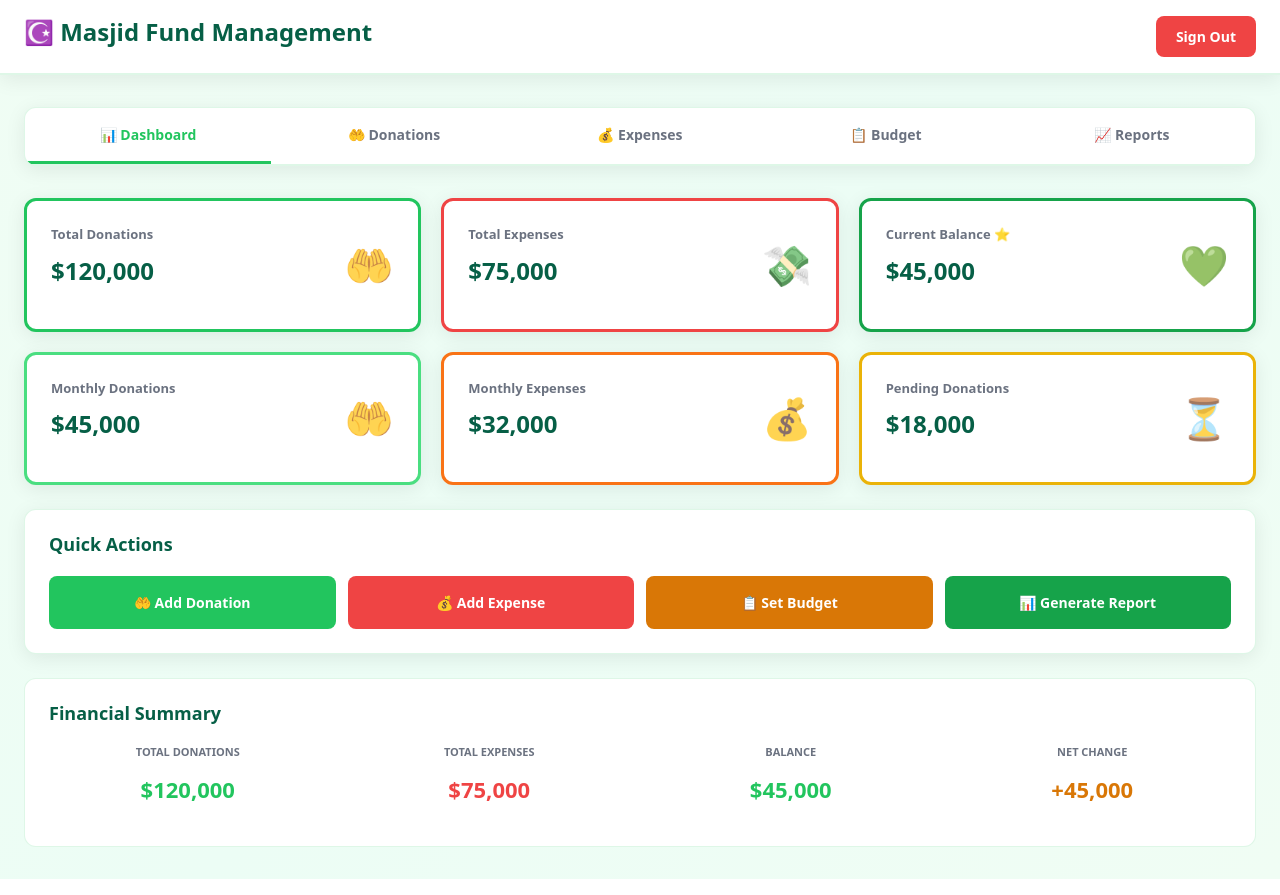
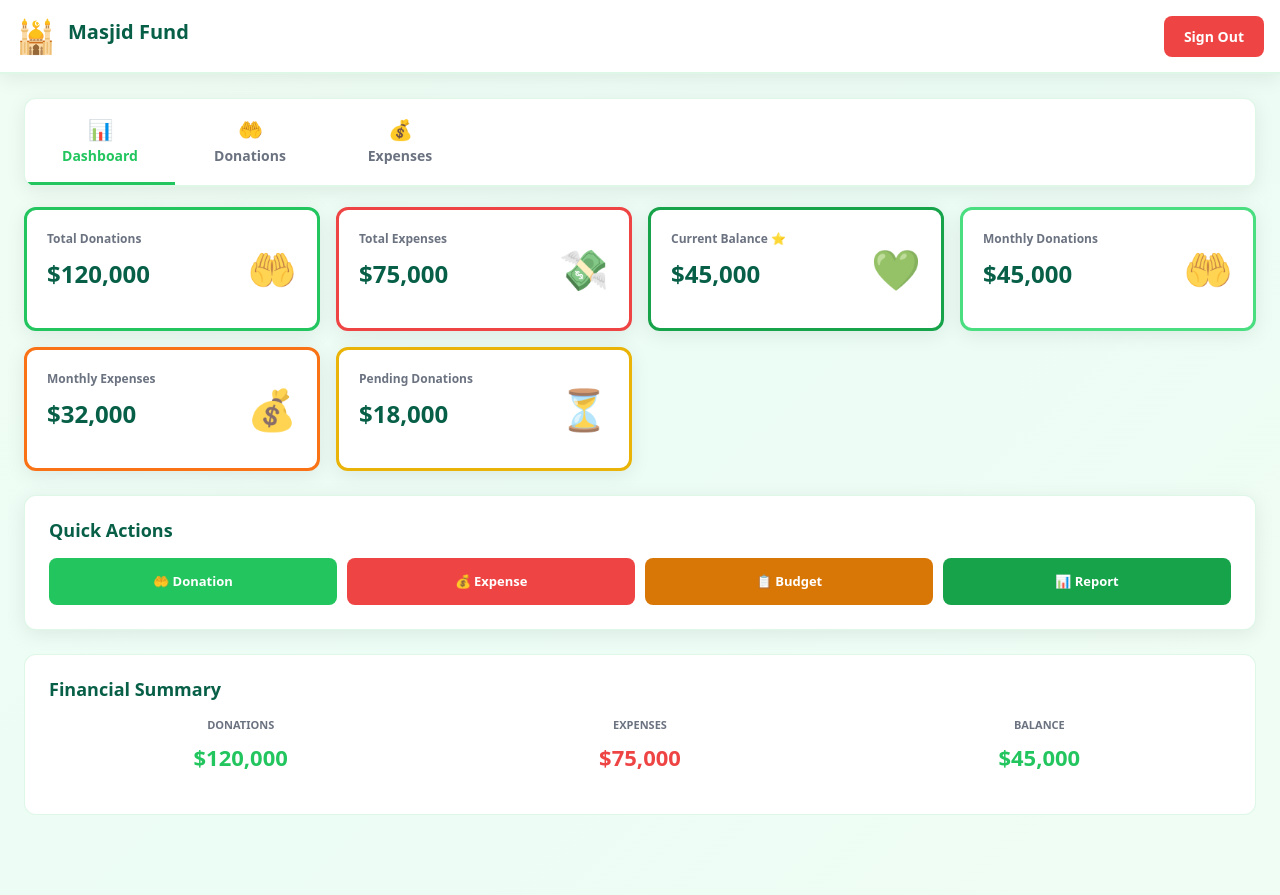
Before and after one commit to AhmadJilani12/Mosque-Fund-Managment, a Next.js app: page /dashboard in a window 1280 px wide. Built offline with nearby package versions, Linux system fonts and the light colour scheme; sample sign-in values are in the browser's storage.

Commit message:
setted the dashbaord page

```diff
--- a/app/dashboard/page.js
+++ b/app/dashboard/page.js
@@ -6,12 +6,21 @@ import { useRouter } from 'next/navigation';
 export default function Dashboard() {
   const router = useRouter();
   const [activeTab, setActiveTab] = useState('dashboard');
+  const [showScrollTop, setShowScrollTop] = useState(false);
 
   useEffect(() => {
     const token = localStorage.getItem('adminToken');
     if (!token) {
       router.push('/');
     }
+
+    // Handle scroll to top button
+    const handleScroll = () => {
+      setShowScrollTop(window.scrollY > 300);
+    };
+
+    window.addEventListener('scroll', handleScroll);
+    return () => window.removeEventListener('scroll', handleScroll);
   }, [router]);
 
   const handleLogout = () => {
@@ -19,7 +28,11 @@ export default function Dashboard() {
     router.push('/');
   };
 
-  // Mock data - will connect to API later
+  const scrollToTop = () => {
+    window.scrollTo({ top: 0, behavior: 'smooth' });
+  };
+
+  // Mock data
   const dashboardData = {
     totalDonations: 120000,
     totalExpenses: 75000,
@@ -34,7 +47,7 @@ export default function Dashboard() {
       backgroundColor: '#ffffff',
       borderRadius: '12px',
       boxShadow: '0 4px 20px rgba(0, 0, 0, 0.08)',
-      padding: '24px',
+      padding: '20px',
       border: `3px solid ${color}`,
       transition: 'all 0.3s',
       cursor: 'pointer'
@@ -49,15 +62,23 @@ export default function Dashboard() {
     }}>
       <div style={{display: 'flex', alignItems: 'center', justifyContent: 'space-between'}}>
         <div>
-          <p style={{color: '#6b7280', fontSize: '13px', fontWeight: '600', marginBottom: '8px'}}>{title}</p>
-          <p style={{fontSize: '24px', fontWeight: 'bold', color: '#065f46'}}>
+          <p style={{color: '#6b7280', fontSize: '12px', fontWeight: '600', marginBottom: '8px'}}>{title}</p>
+          <p style={{fontSize: 'clamp(18px, 4vw, 24px)', fontWeight: 'bold', color: '#065f46'}}>
             ${amount?.toLocaleString()}
           </p>
         </div>
-        <div style={{fontSize: '40px', opacity: 0.8}}>{icon}</div>
+        <div style={{fontSize: 'clamp(32px, 8vw, 40px)', opacity: 0.8}}>{icon}</div>
       </div>
     </div>
   );
+
+  const tabs = [
+    { id: 'dashboard', label: 'Dashboard', icon: '📊' },
+    { id: 'donations', label: 'Donations', icon: '🤲' },
+    { id: 'expenses', label: 'Expenses', icon: '💰' },
+    { id: 'budget', label: 'Budget', icon: '📋' },
+    { id: 'reports', label: 'Reports', icon: '📈' },
+  ];
 
   return (
     <div style={{
@@ -70,29 +91,47 @@ export default function Dashboard() {
         backgroundColor: '#ffffff',
         boxShadow: '0 4px 20px rgba(0, 0, 0, 0.08)',
         borderBottom: '2px solid rgba(34, 197, 94, 0.15)',
-        backdropFilter: 'blur(20px)'
+        backdropFilter: 'blur(20px)',
+        position: 'sticky',
+        top: 0,
+        zIndex: 100
       }}>
         <div style={{
           maxWidth: '1280px',
           margin: '0 auto',
-          padding: '16px 24px',
+          padding: '12px 16px',
           display: 'flex',
           justifyContent: 'space-between',
-          alignItems: 'center'
+          alignItems: 'center',
+          gap: '12px'
         }}>
-          <h1 style={{fontSize: '24px', fontWeight: 'bold', color: '#065f46'}}>☪️ Masjid Fund Management</h1>
+          <div style={{display: 'flex', alignItems: 'center', gap: '12px', minWidth: 0}}>
+            <div style={{fontSize: 'clamp(24px, 6vw, 32px)'}}>🕌</div>
+            <h1 style={{
+              fontSize: 'clamp(14px, 4vw, 20px)',
+              fontWeight: 'bold',
+              color: '#065f46',
+              overflow: 'hidden',
+              textOverflow: 'ellipsis',
+              whiteSpace: 'nowrap'
+            }}>
+              Masjid Fund
+            </h1>
+          </div>
+
           <button
             onClick={handleLogout}
             style={{
               backgroundColor: '#ef4444',
               color: 'white',
               fontWeight: '600',
-              padding: '10px 20px',
+              padding: 'clamp(8px, 2vw, 10px) clamp(12px, 3vw, 20px)',
               borderRadius: '8px',
               border: 'none',
-              fontSize: '14px',
+              fontSize: 'clamp(11px, 2vw, 14px)',
               cursor: 'pointer',
-              transition: 'all 0.3s'
+              transition: 'all 0.3s',
+              whiteSpace: 'nowrap'
             }}
             onMouseEnter={(e) => {
               e.currentTarget.style.backgroundColor = '#dc2626';
@@ -112,40 +151,48 @@ export default function Dashboard() {
       <div style={{
         maxWidth: '1280px',
         margin: '0 auto',
-        padding: '32px 24px'
+        padding: 'clamp(12px, 3vw, 24px)',
+        paddingBottom: '80px'
       }}>
-        {/* Navigation Tabs */}
+        {/* Navigation Tabs - Only show 3 on mobile */}
         <div style={{
           backgroundColor: '#ffffff',
           borderRadius: '12px',
           boxShadow: '0 4px 20px rgba(0, 0, 0, 0.08)',
-          marginBottom: '32px',
+          marginBottom: '20px',
           border: '1px solid rgba(34, 197, 94, 0.15)',
-          overflow: 'hidden'
+          overflow: 'auto'
         }}>
-          <div style={{display: 'flex', borderBottom: '1px solid rgba(34, 197, 94, 0.15)'}}>
-            {[
-              { id: 'dashboard', label: 'Dashboard', icon: '📊' },
-              { id: 'donations', label: 'Donations', icon: '🤲' },
-              { id: 'expenses', label: 'Expenses', icon: '💰' },
-              { id: 'budget', label: 'Budget', icon: '📋' },
-              { id: 'reports', label: 'Reports', icon: '📈' },
-            ].map((tab) => (
+          <div style={{
+            display: 'flex',
+            borderBottom: '1px solid rgba(34, 197, 94, 0.15)',
+            overflowX: 'auto',
+            scrollBehavior: 'smooth'
+          }}>
+            {tabs.map((tab, index) => {
+              // Hide 4th and 5th items on mobile (only show first 3)
+              const isHiddenOnMobile = index >= 3;
+
+              return (
                 <button
                   key={tab.id}
                   onClick={() => setActiveTab(tab.id)}
                   style={{
-                  flex: 1,
-                  padding: '16px 16px',
+                    flex: '0 0 auto',
+                    minWidth: 'clamp(80px, 20vw, 150px)',
+                    padding: 'clamp(10px, 2vw, 16px)',
                     fontWeight: '600',
-                  fontSize: '14px',
+                    fontSize: 'clamp(11px, 2vw, 14px)',
                     border: 'none',
                     backgroundColor: 'transparent',
                     color: activeTab === tab.id ? '#22c55e' : '#6b7280',
                     cursor: 'pointer',
                     borderBottom: activeTab === tab.id ? '3px solid #22c55e' : '3px solid transparent',
-                  transition: 'all 0.3s'
+                    transition: 'all 0.3s',
+                    textAlign: 'center',
+                    display: isHiddenOnMobile ? 'none' : 'block'
                   }}
+                  className={isHiddenOnMobile ? 'hide-on-mobile' : ''}
                   onMouseEnter={(e) => {
                     if (activeTab !== tab.id) {
                       e.currentTarget.style.color = '#065f46';
@@ -157,20 +204,22 @@ export default function Dashboard() {
                     }
                   }}
                 >
-                {tab.icon} {tab.label}
+                  <div style={{fontSize: 'clamp(16px, 3vw, 20px)'}}>{tab.icon}</div>
+                  <div>{tab.label}</div>
                 </button>
-            ))}
+              );
+            })}
           </div>
         </div>
 
         {/* Dashboard Tab */}
         {activeTab === 'dashboard' && (
-          <div style={{display: 'flex', flexDirection: 'column', gap: '24px'}}>
+          <div style={{display: 'flex', flexDirection: 'column', gap: 'clamp(16px, 3vw, 24px)'}}>
             {/* Stats Grid */}
             <div style={{
               display: 'grid',
-              gridTemplateColumns: 'repeat(auto-fit, minmax(300px, 1fr))',
-              gap: '20px'
+              gridTemplateColumns: 'repeat(auto-fit, minmax(clamp(150px, 100%, 280px), 1fr))',
+              gap: 'clamp(12px, 2vw, 16px)'
             }}>
               <StatCard
                 title="Total Donations"
@@ -215,99 +264,47 @@ export default function Dashboard() {
               backgroundColor: '#ffffff',
               borderRadius: '12px',
               boxShadow: '0 4px 20px rgba(0, 0, 0, 0.08)',
-              padding: '24px',
+              padding: 'clamp(16px, 3vw, 24px)',
               border: '1px solid rgba(34, 197, 94, 0.15)'
             }}>
-              <h2 style={{fontSize: '18px', fontWeight: 'bold', color: '#065f46', marginBottom: '20px'}}>Quick Actions</h2>
+              <h2 style={{fontSize: 'clamp(14px, 3vw, 18px)', fontWeight: 'bold', color: '#065f46', marginBottom: '16px'}}>Quick Actions</h2>
               <div style={{
                 display: 'grid',
-                gridTemplateColumns: 'repeat(auto-fit, minmax(200px, 1fr))',
-                gap: '12px'
+                gridTemplateColumns: 'repeat(auto-fit, minmax(clamp(100px, 100%, 180px), 1fr))',
+                gap: '10px'
               }}>
-                <button style={{
-                  backgroundColor: '#22c55e',
+                {[
+                  { label: '🤲 Donation', bg: '#22c55e', hover: '#16a34a' },
+                  { label: '💰 Expense', bg: '#ef4444', hover: '#dc2626' },
+                  { label: '📋 Budget', bg: '#d97706', hover: '#b45309' },
+                  { label: '📊 Report', bg: '#16a34a', hover: '#15803d' }
+                ].map((action, idx) => (
+                  <button
+                    key={idx}
+                    style={{
+                      backgroundColor: action.bg,
                       color: 'white',
                       fontWeight: '600',
-                  padding: '16px 24px',
+                      padding: 'clamp(10px, 2vw, 14px)',
                       borderRadius: '8px',
                       border: 'none',
-                  fontSize: '14px',
+                      fontSize: 'clamp(11px, 2vw, 13px)',
                       cursor: 'pointer',
-                  transition: 'all 0.3s'
+                      transition: 'all 0.3s',
+                      whiteSpace: 'nowrap'
                     }}
                     onMouseEnter={(e) => {
-                  e.currentTarget.style.backgroundColor = '#16a34a';
+                      e.currentTarget.style.backgroundColor = action.hover;
                       e.currentTarget.style.transform = 'translateY(-2px)';
                     }}
                     onMouseLeave={(e) => {
-                  e.currentTarget.style.backgroundColor = '#22c55e';
+                      e.currentTarget.style.backgroundColor = action.bg;
                       e.currentTarget.style.transform = 'translateY(0)';
-                }}>
-                  🤲 Add Donation
+                    }}
+                  >
+                    {action.label}
                   </button>
-                <button style={{
-                  backgroundColor: '#ef4444',
-                  color: 'white',
-                  fontWeight: '600',
-                  padding: '16px 24px',
-                  borderRadius: '8px',
-                  border: 'none',
-                  fontSize: '14px',
-                  cursor: 'pointer',
-                  transition: 'all 0.3s'
-                }}
-                onMouseEnter={(e) => {
-                  e.currentTarget.style.backgroundColor = '#dc2626';
-                  e.currentTarget.style.transform = 'translateY(-2px)';
-                }}
-                onMouseLeave={(e) => {
-                  e.currentTarget.style.backgroundColor = '#ef4444';
-                  e.currentTarget.style.transform = 'translateY(0)';
-                }}>
-                  💰 Add Expense
-                </button>
-                <button style={{
-                  backgroundColor: '#d97706',
-                  color: 'white',
-                  fontWeight: '600',
-                  padding: '16px 24px',
-                  borderRadius: '8px',
-                  border: 'none',
-                  fontSize: '14px',
-                  cursor: 'pointer',
-                  transition: 'all 0.3s'
-                }}
-                onMouseEnter={(e) => {
-                  e.currentTarget.style.backgroundColor = '#b45309';
-                  e.currentTarget.style.transform = 'translateY(-2px)';
-                }}
-                onMouseLeave={(e) => {
-                  e.currentTarget.style.backgroundColor = '#d97706';
-                  e.currentTarget.style.transform = 'translateY(0)';
-                }}>
-                  📋 Set Budget
-                </button>
-                <button style={{
-                  backgroundColor: '#16a34a',
-                  color: 'white',
-                  fontWeight: '600',
-                  padding: '16px 24px',
-                  borderRadius: '8px',
-                  border: 'none',
-                  fontSize: '14px',
-                  cursor: 'pointer',
-                  transition: 'all 0.3s'
-                }}
-                onMouseEnter={(e) => {
-                  e.currentTarget.style.backgroundColor = '#15803d';
-                  e.currentTarget.style.transform = 'translateY(-2px)';
-                }}
-                onMouseLeave={(e) => {
-                  e.currentTarget.style.backgroundColor = '#16a34a';
-                  e.currentTarget.style.transform = 'translateY(0)';
-                }}>
-                  📊 Generate Report
-                </button>
+                ))}
               </div>
             </div>
 
@@ -316,36 +313,30 @@ export default function Dashboard() {
               backgroundColor: '#ffffff',
               border: '1px solid rgba(34, 197, 94, 0.15)',
               borderRadius: '12px',
-              padding: '24px'
+              padding: 'clamp(16px, 3vw, 24px)'
             }}>
-              <h2 style={{fontSize: '18px', fontWeight: 'bold', color: '#065f46', marginBottom: '20px'}}>Financial Summary</h2>
+              <h2 style={{fontSize: 'clamp(14px, 3vw, 18px)', fontWeight: 'bold', color: '#065f46', marginBottom: '16px'}}>Financial Summary</h2>
               <div style={{
                 display: 'grid',
-                gridTemplateColumns: 'repeat(auto-fit, minmax(150px, 1fr))',
-                gap: '24px'
+                gridTemplateColumns: 'repeat(auto-fit, minmax(clamp(120px, 100%, 150px), 1fr))',
+                gap: '16px'
               }}>
                 <div style={{textAlign: 'center'}}>
-                  <p style={{color: '#6b7280', fontSize: '11px', fontWeight: '600', marginBottom: '12px'}}>TOTAL DONATIONS</p>
-                  <p style={{fontSize: '22px', fontWeight: 'bold', color: '#22c55e'}}>
+                  <p style={{color: '#6b7280', fontSize: 'clamp(10px, 2vw, 11px)', fontWeight: '600', marginBottom: '8px'}}>DONATIONS</p>
+                  <p style={{fontSize: 'clamp(16px, 3vw, 22px)', fontWeight: 'bold', color: '#22c55e'}}>
                     ${dashboardData.totalDonations.toLocaleString()}
                   </p>
                 </div>
                 <div style={{textAlign: 'center'}}>
-                  <p style={{color: '#6b7280', fontSize: '11px', fontWeight: '600', marginBottom: '12px'}}>TOTAL EXPENSES</p>
-                  <p style={{fontSize: '22px', fontWeight: 'bold', color: '#ef4444'}}>
+                  <p style={{color: '#6b7280', fontSize: 'clamp(10px, 2vw, 11px)', fontWeight: '600', marginBottom: '8px'}}>EXPENSES</p>
+                  <p style={{fontSize: 'clamp(16px, 3vw, 22px)', fontWeight: 'bold', color: '#ef4444'}}>
                     ${dashboardData.totalExpenses.toLocaleString()}
                   </p>
                 </div>
                 <div style={{textAlign: 'center'}}>
-                  <p style={{color: '#6b7280', fontSize: '11px', fontWeight: '600', marginBottom: '12px'}}>BALANCE</p>
-                  <p style={{fontSize: '22px', fontWeight: 'bold', color: '#22c55e'}}>
+                  <p style={{color: '#6b7280', fontSize: 'clamp(10px, 2vw, 11px)', fontWeight: '600', marginBottom: '8px'}}>BALANCE</p>
+                  <p style={{fontSize: 'clamp(16px, 3vw, 22px)', fontWeight: 'bold', color: '#22c55e'}}>
                     ${dashboardData.currentBalance.toLocaleString()}
-                  </p>
-                </div>
-                <div style={{textAlign: 'center'}}>
-                  <p style={{color: '#6b7280', fontSize: '11px', fontWeight: '600', marginBottom: '12px'}}>NET CHANGE</p>
-                  <p style={{fontSize: '22px', fontWeight: 'bold', color: '#d97706'}}>
-                    {(dashboardData.currentBalance > 0 ? '+' : '')}{dashboardData.currentBalance.toLocaleString()}
                   </p>
                 </div>
               </div>
@@ -359,21 +350,80 @@ export default function Dashboard() {
             backgroundColor: '#ffffff',
             borderRadius: '12px',
             boxShadow: '0 4px 20px rgba(0, 0, 0, 0.08)',
-            padding: '48px 24px',
+            padding: 'clamp(32px, 10vw, 48px) clamp(16px, 4vw, 24px)',
             textAlign: 'center',
             border: '1px solid rgba(34, 197, 94, 0.15)'
           }}>
-            <p style={{fontSize: '20px', fontWeight: 'bold', color: '#065f46', marginBottom: '12px'}}>Coming Soon</p>
-            <p style={{color: '#6b7280'}}>This page is under development...</p>
+            <p style={{fontSize: 'clamp(16px, 4vw, 20px)', fontWeight: 'bold', color: '#065f46', marginBottom: '12px'}}>Coming Soon</p>
+            <p style={{color: '#6b7280', fontSize: 'clamp(13px, 2vw, 15px)'}}>This page is under development...</p>
           </div>
         )}
       </div>
 
+      {/* Scroll to Top Button */}
+      {showScrollTop && (
+        <button
+          onClick={scrollToTop}
+          style={{
+            position: 'fixed',
+            bottom: '24px',
+            right: '24px',
+            width: '50px',
+            height: '50px',
+            backgroundColor: '#22c55e',
+            color: 'white',
+            border: 'none',
+            borderRadius: '50%',
+            fontSize: '24px',
+            cursor: 'pointer',
+            boxShadow: '0 4px 12px rgba(34, 197, 94, 0.4)',
+            zIndex: 99,
+            transition: 'all 0.3s',
+            display: 'flex',
+            alignItems: 'center',
+            justifyContent: 'center',
+            animation: 'fadeIn 0.3s ease-in'
+          }}
+          onMouseEnter={(e) => {
+            e.currentTarget.style.backgroundColor = '#16a34a';
+            e.currentTarget.style.transform = 'scale(1.1)';
+          }}
+          onMouseLeave={(e) => {
+            e.currentTarget.style.backgroundColor = '#22c55e';
+            e.currentTarget.style.transform = 'scale(1)';
+          }}
+        >
+          ↑
+        </button>
+      )}
+
       <style>{`
         @media (max-width: 768px) {
-          div[role="button"] {
-            font-size: 12px;
-            padding: 12px 8px;
+          .hide-on-mobile {
+            display: none !important;
+          }
+        }
+
+        @keyframes fadeIn {
+          from {
+            opacity: 0;
+            transform: translateY(10px);
+          }
+          to {
+            opacity: 1;
+            transform: translateY(0);
+          }
+        }
+
+        /* Smooth scrolling */
+        html {
+          scroll-behavior: smooth;
+        }
+
+        /* Hide scrollbar for tabs on mobile but keep functionality */
+        @media (max-width: 640px) {
+          div::-webkit-scrollbar {
+            display: none;
           }
         }
       `}</style>
```
Lines whose indentation alone changed are shown as unchanged.
